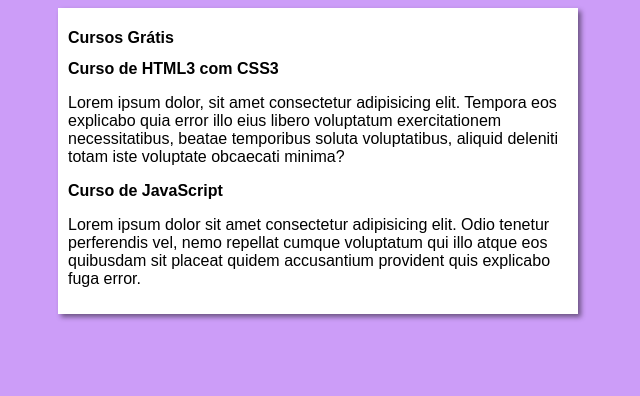
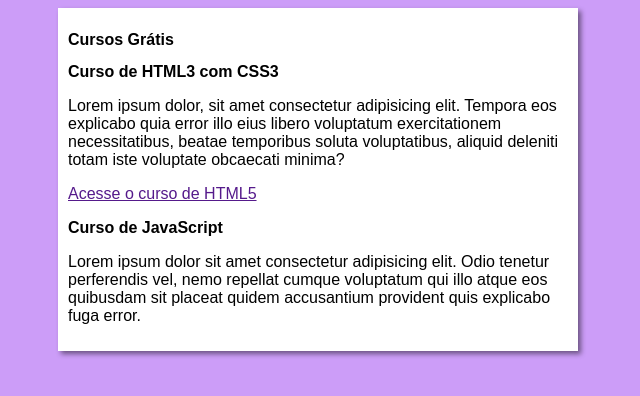
Before and after one commit to EsterBPinheiro/projeto-site-Git-e-GitHub, a plain HTML site: page index.html in a window 1280 px wide. Shown: the whole page, without its empty margins (322-962 px from the left). Drawn offline with Linux system fonts and the light colour scheme.

Commit message:
Update index.html

```diff
--- a/index.html
+++ b/index.html
@@ -9,11 +9,12 @@
 <body>
     <main>
         <header>
-            <h1>Cursos Grátis</h1>
+            <h2>Cursos Grátis</h2>
         </header>
         <article>
             <h2>Curso de HTML3 com CSS3</h2>
             <p>Lorem ipsum dolor, sit amet consectetur adipisicing elit. Tempora eos explicabo quia error illo eius libero voluptatum exercitationem necessitatibus, beatae temporibus soluta voluptatibus, aliquid deleniti totam iste voluptate obcaecati minima?</p>
+            <p><a href="">Acesse o curso de HTML5</a></p>
         </article>
         <article>
             <h2>Curso de JavaScript</h2>
```
